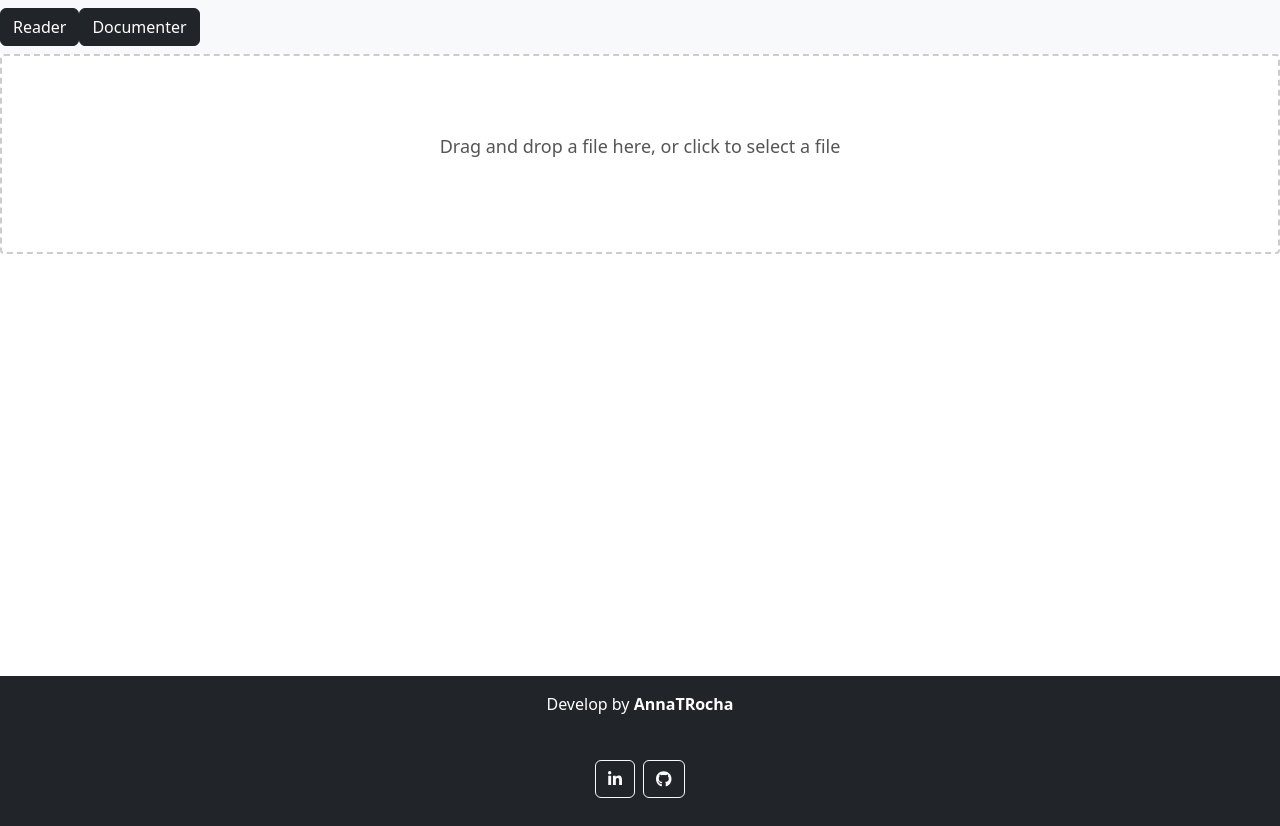
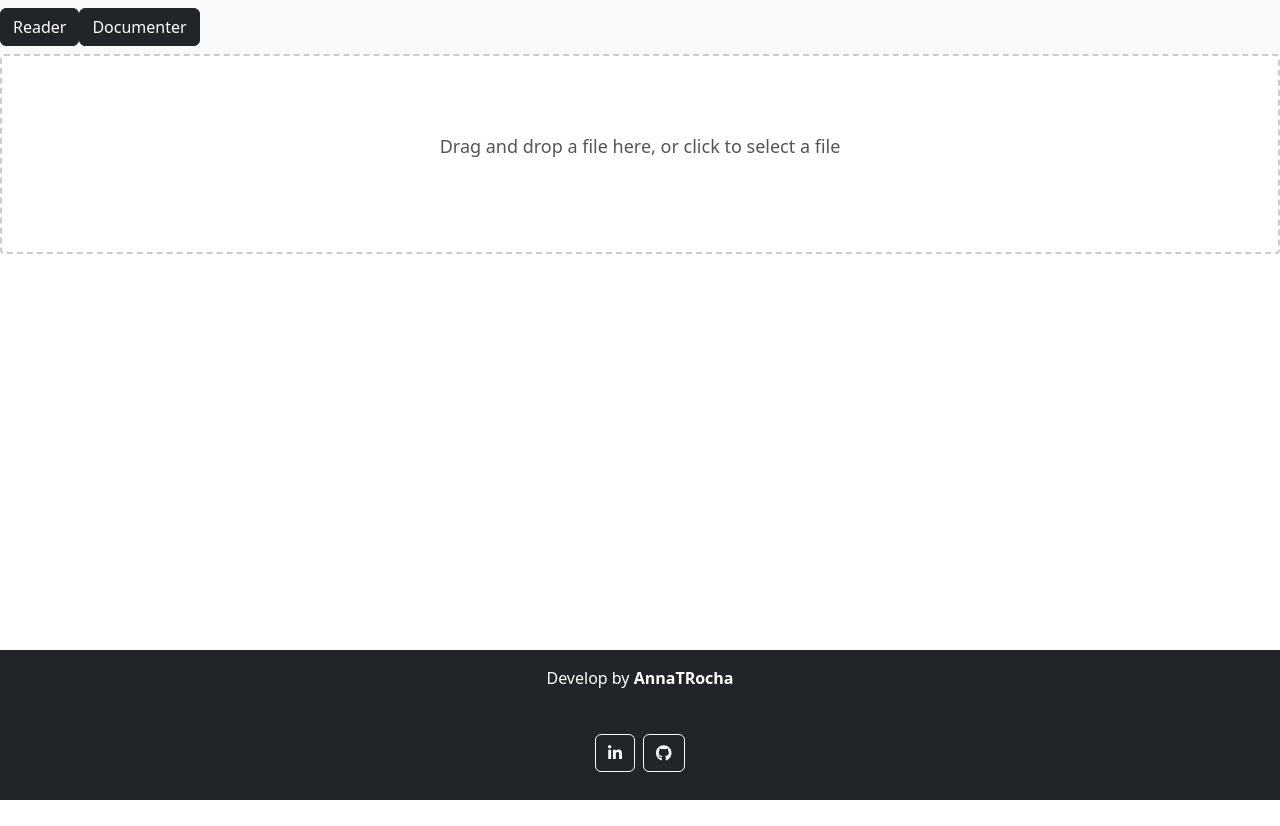
Before and after one commit to AnnaTRocha/reader-documenter, a React (Create React App) app: page / in a window 1280 px wide. After the commit the page ends 800 px from the top, so only its background shows below. Built offline with nearby package versions, Linux system fonts and the light colour scheme.

Commit message:
Adjusted footer

```diff
--- a/src/App.css
+++ b/src/App.css
@@ -15,7 +15,7 @@
 }
 
 .app {
-  min-height: 100%;
+  min-height: 100vh;
   display: flex;
   flex-direction: column;
 }
@@ -50,14 +50,19 @@ main {
   height: 80%;
 }
 
-footer.footer {
-  grid-area: footer;
+.footer {
+
+  height: 20%;
 }
 
 body {
   margin: 0;
   padding: 0;
-  height: 77.8vh;
+  height: 100%;
   display: flex;
   flex-direction: column;
 }
+
+.content {
+  flex: 1;
+}
--- a/src/components/template/Footer.jsx
+++ b/src/components/template/Footer.jsx
@@ -4,7 +4,7 @@ import '@fortawesome/fontawesome-free/js/all.js';
 import React from "react"
 
 export default props =>
-<footer class="footer bg-dark text-center text-white">
+<footer class="footer bg-dark text-white mt-auto text-center">
 
   <div class="text-center p-3" style={props.style}>
     Develop by <strong>AnnaTRocha</strong>
```
